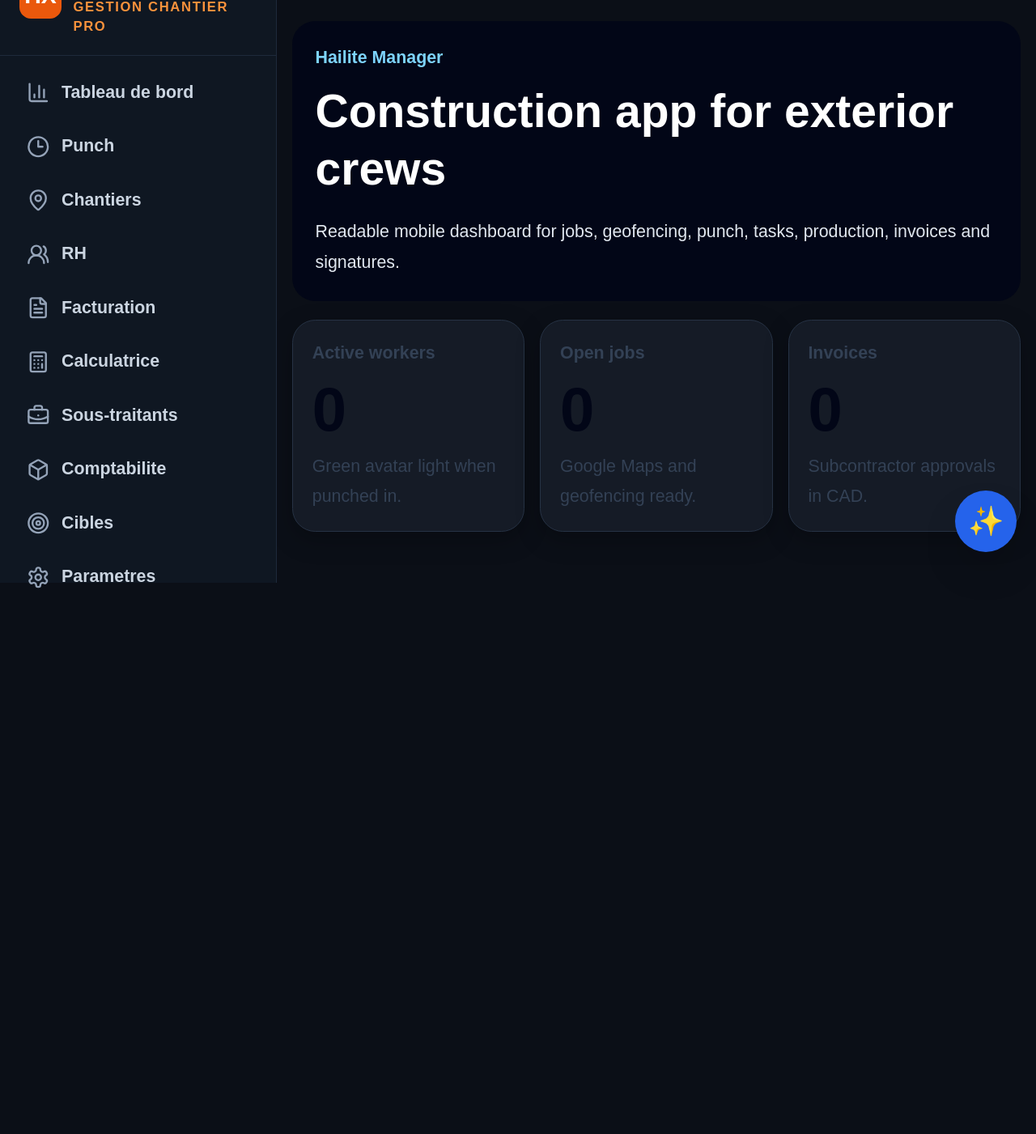
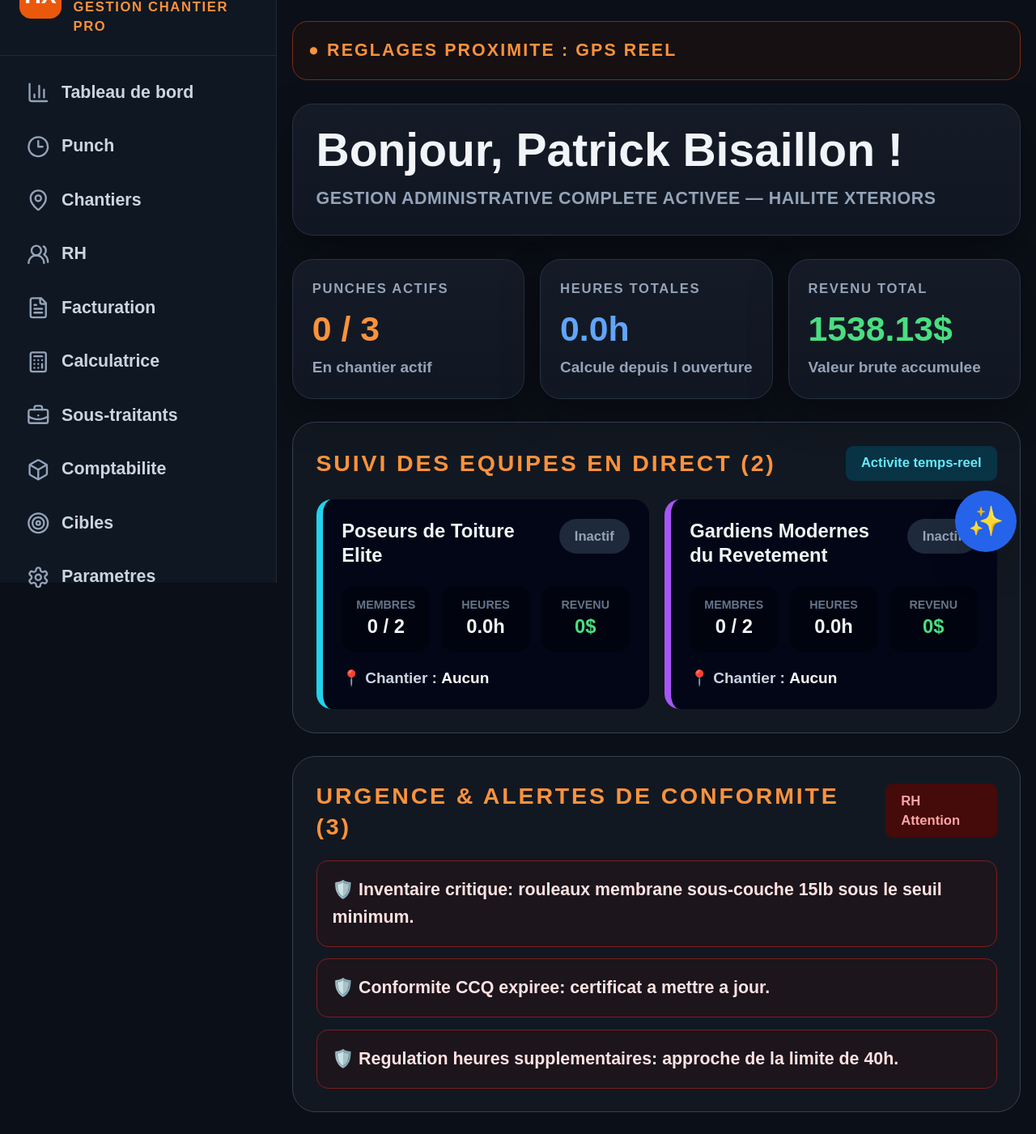
Before and after one commit to bisaillonpatrick1979-dev/Chatgpt-hailite-, a Next.js app: page / in a window 1280 px wide. Shown: the part 80-1481 px from the top of the page at 81% size. Before the commit the page ends 870 px from the top, so only its background shows below. Built offline with nearby package versions, Linux system fonts and the light colour scheme.

Commit message:
Rebuild dashboard to match professional reference UI

```diff
--- a/app/page.tsx
+++ b/app/page.tsx
@@ -1,18 +1,76 @@
-import { AppShell } from "@/components/AppShell";
-import { MetricCard } from "@/components/MetricCard";
+import { AppShell, ProMetric } from "@/components/AppShell";
+
+const teams = [
+  { name: "Poseurs de Toiture Elite", members: "0 / 2", hours: "0.0h", revenue: "0$", color: "border-cyan-400" },
+  { name: "Gardiens Modernes du Revetement", members: "0 / 2", hours: "0.0h", revenue: "0$", color: "border-purple-500" }
+];
+
+const alerts = [
+  "Inventaire critique: rouleaux membrane sous-couche 15lb sous le seuil minimum.",
+  "Conformite CCQ expiree: certificat a mettre a jour.",
+  "Regulation heures supplementaires: approche de la limite de 40h."
+];
 
 export default function Root() {
   return (
     <AppShell>
-      <section className="rounded-3xl bg-slate-950 p-6 text-white">
-        <p className="text-lg font-black text-sky-300">Hailite Manager</p>
-        <h1 className="mt-3 text-5xl font-black leading-tight">Construction app for exterior crews</h1>
-        <p className="large-readable mt-5 text-slate-200">Readable mobile dashboard for jobs, geofencing, punch, tasks, production, invoices and signatures.</p>
+      <section className="mb-6 rounded-2xl border border-orange-900 bg-orange-950/20 p-4">
+        <p className="text-lg font-black uppercase tracking-widest text-orange-400">● Reglages proximite : GPS reel</p>
       </section>
-      <section className="mt-5 grid gap-4 md:grid-cols-3">
-        <MetricCard label="Active workers" value="0" note="Green avatar light when punched in." />
-        <MetricCard label="Open jobs" value="0" note="Google Maps and geofencing ready." />
-        <MetricCard label="Invoices" value="0" note="Subcontractor approvals in CAD." />
+
+      <section className="pro-card p-6">
+        <h1 className="text-4xl font-black leading-tight md:text-5xl">Bonjour, Patrick Bisaillon !</h1>
+        <p className="mt-3 text-lg font-bold uppercase tracking-wide text-slate-400">Gestion administrative complete activee — Hailite Xteriors</p>
+      </section>
+
+      <section className="mt-6 grid gap-4 md:grid-cols-3">
+        <ProMetric label="Punches actifs" value="0 / 3" note="En chantier actif" tone="orange" />
+        <ProMetric label="Heures totales" value="0.0h" note="Calcule depuis l ouverture" tone="blue" />
+        <ProMetric label="Revenu total" value="1538.13$" note="Valeur brute accumulee" tone="green" />
+      </section>
+
+      <section className="pro-panel mt-6 p-6">
+        <div className="mb-5 flex items-center justify-between gap-3">
+          <h2 className="text-2xl font-black uppercase tracking-widest text-orange-400">Suivi des equipes en direct (2)</h2>
+          <span className="rounded-lg bg-cyan-950 px-4 py-2 text-sm font-black text-cyan-300">Activite temps-reel</span>
+        </div>
+        <div className="grid gap-4 md:grid-cols-2">
+          {teams.map((team) => (
+            <article key={team.name} className={`rounded-2xl border-l-8 ${team.color} bg-slate-950 p-5`}>
+              <div className="flex items-start justify-between gap-3">
+                <h3 className="text-xl font-black leading-tight">{team.name}</h3>
+                <span className="rounded-full bg-slate-800 px-4 py-2 text-sm font-black text-slate-400">Inactif</span>
+              </div>
+              <div className="mt-5 grid grid-cols-3 gap-3 text-center">
+                <div className="rounded-xl bg-black/40 p-3"><p className="text-xs font-black uppercase text-slate-500">Membres</p><p className="text-xl font-black">{team.members}</p></div>
+                <div className="rounded-xl bg-black/40 p-3"><p className="text-xs font-black uppercase text-slate-500">Heures</p><p className="text-xl font-black">{team.hours}</p></div>
+                <div className="rounded-xl bg-black/40 p-3"><p className="text-xs font-black uppercase text-slate-500">Revenu</p><p className="text-xl font-black text-green-400">{team.revenue}</p></div>
+              </div>
+              <p className="mt-4 text-base font-bold text-slate-300">📍 Chantier : <span className="font-black text-white">Aucun</span></p>
+            </article>
+          ))}
+        </div>
+      </section>
+
+      <section className="pro-panel mt-6 p-6">
+        <div className="mb-5 flex items-center justify-between gap-3">
+          <h2 className="text-2xl font-black uppercase tracking-widest text-orange-400">Urgence & alertes de conformite (3)</h2>
+          <span className="rounded-lg bg-red-950 px-4 py-2 text-sm font-black text-red-300">RH Attention</span>
+        </div>
+        <div className="grid gap-3">
+          {alerts.map((alert) => (
+            <div key={alert} className="rounded-xl border border-red-900 bg-red-950/20 p-4 text-lg font-bold text-red-100">🛡️ {alert}</div>
+          ))}
+        </div>
+      </section>
+
+      <section className="pro-panel mt-6 overflow-hidden p-6">
+        <h2 className="text-2xl font-black uppercase tracking-widest text-slate-400">Historique recent des chantiers</h2>
+        <div className="mt-5 grid gap-3 text-lg">
+          <div className="grid grid-cols-4 gap-3 border-b border-slate-700 pb-3 text-sm font-black uppercase text-slate-500"><span>Ouvrier</span><span>Projet</span><span>Mode</span><span>Remuneration</span></div>
+          <div className="grid grid-cols-4 gap-3 border-b border-slate-800 py-3 font-bold"><span>Mathieu Cote</span><span>Chantier Hydro-Quebec</span><span>Horaire</span><span className="text-green-400">228.00$</span></div>
+          <div className="grid grid-cols-4 gap-3 py-3 font-bold"><span>Stephane Roy</span><span>Condos Concorde</span><span>Surface</span><span className="text-green-400">625.00$</span></div>
+        </div>
       </section>
     </AppShell>
   );
```
